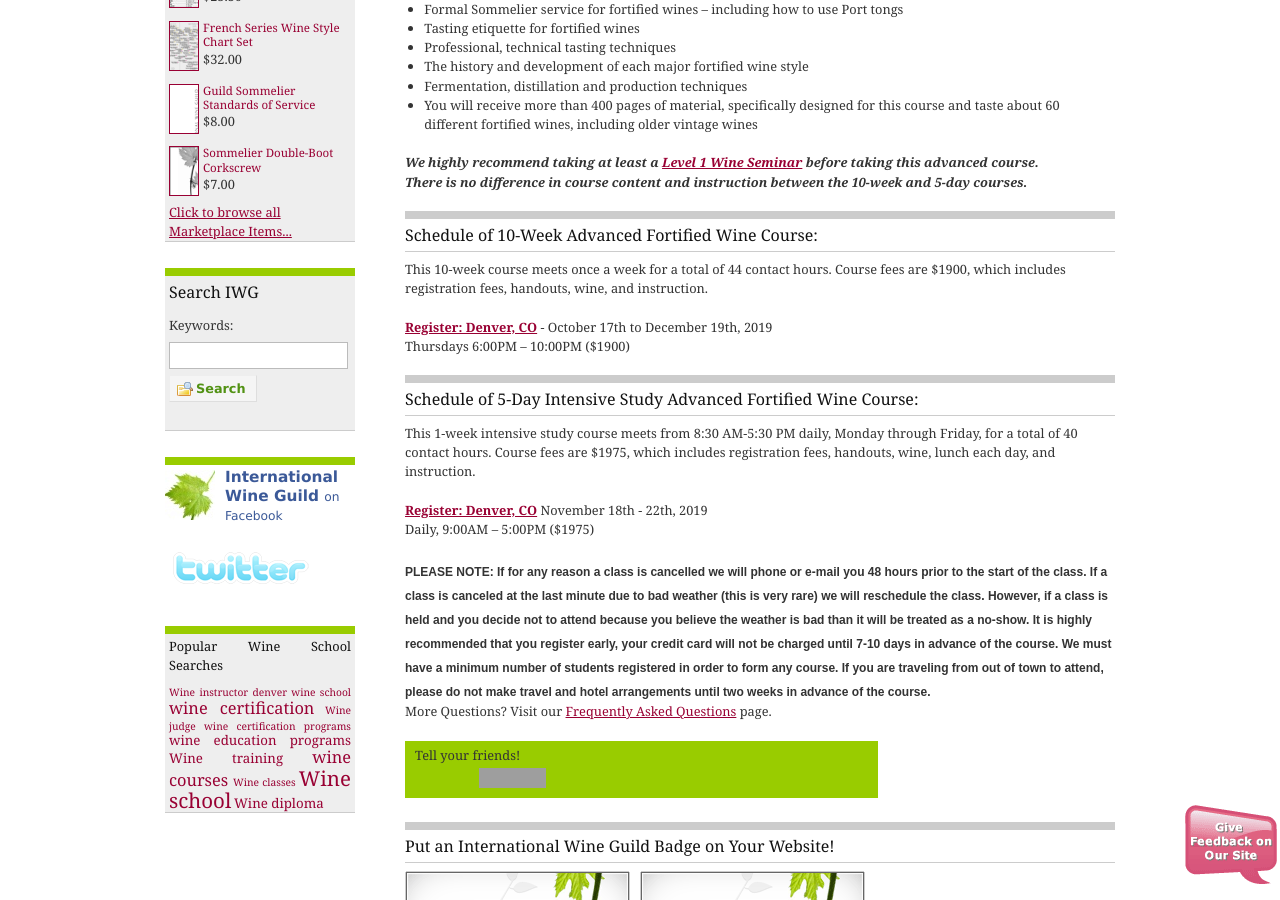
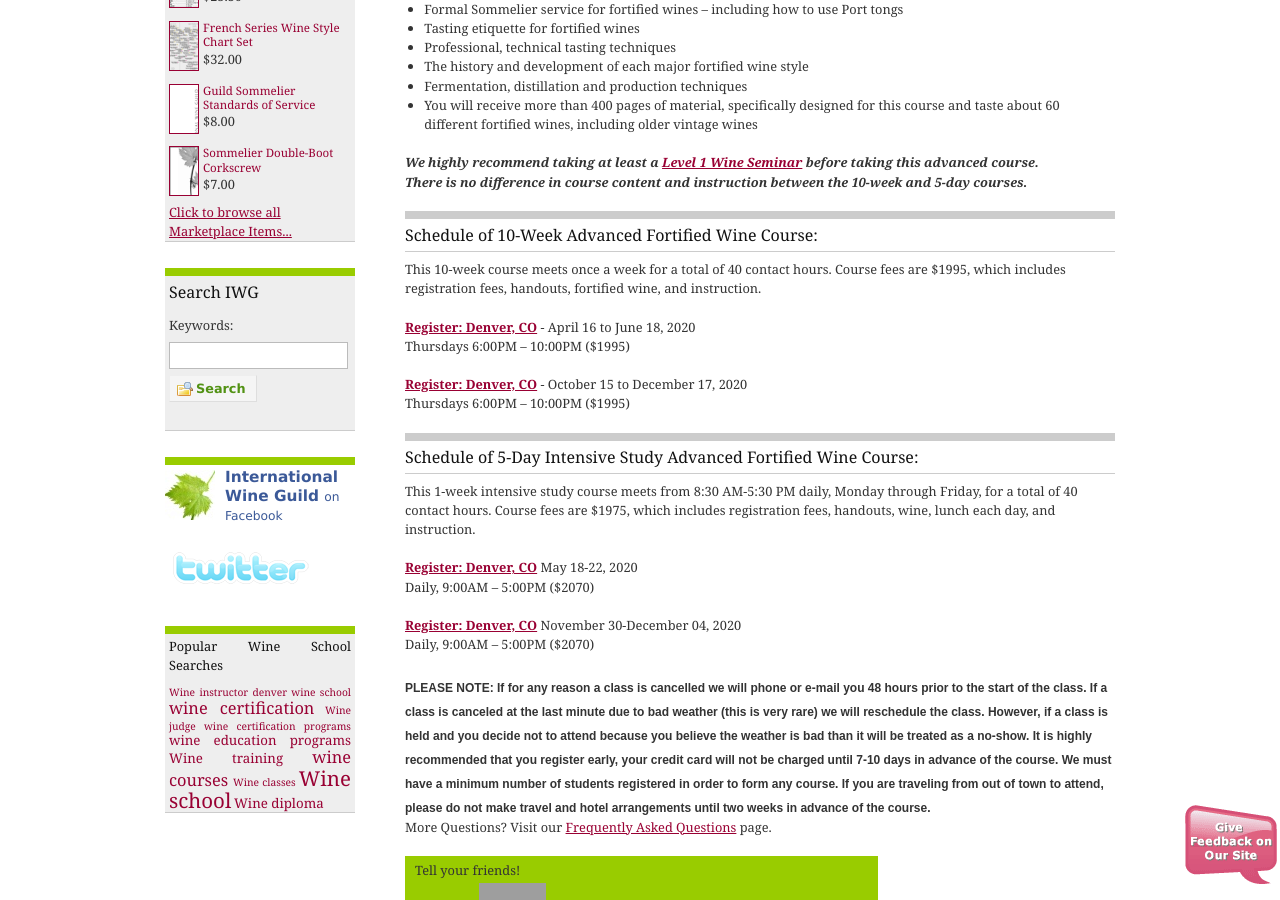
Before and after one commit to CKDev/internationalwineguild.com, a Jekyll site: the page built from advanced-fortified-wines.html, in a window 1280 px wide and 900 px high, scrolled down 1025 px. Built offline with Jekyll 4.4.1, drawn with Linux system fonts in a browser that asks for light colours; a script that is not in the unit is left out; comment, search, counter and statistics services are not loaded; grey boxes are pictures that could not be loaded.

Commit message:
Update advanced-fortified-wines.html

```diff
--- a/advanced-fortified-wines.html
+++ b/advanced-fortified-wines.html
@@ -43,12 +43,23 @@
 <p style="text-align: left;"><em><strong>We highly recommend taking at least a <a href="/guild-certification-seminar">Level 1 Wine Seminar</a>&nbsp;before taking this advanced course.&nbsp;</strong></em><br>
 <strong><em>There is no difference in course content and instruction between the 10-week and 5-day courses.</em></strong></p>
 <h2>Schedule of 10-Week Advanced Fortified Wine Course:</h2>
-<p>This 10-week course meets once a week for a total of 44 contact hours. Course fees are $1900, which includes registration fees, handouts, wine, and instruction.</p>
-<p><strong><a href="http://ww4.aitsafe.com/cf/add.cfm?userid=6714687&amp;product=Adv+Fortified+Wines+PM++-++10/17-12/19+2019&amp;price=1900&amp;return=www.internationalwineguild.com/advanced-fortified-wines">Register: Denver, CO</a>&nbsp;</strong>- October 17th to December 19th, 2019<br>
-Thursdays 6:00PM – 10:00PM ($1900)</p>
+<p>This 10-week course meets once a week for a total of 40 contact hours. Course fees are $1995, which includes registration fees, handouts, fortified wine, and instruction.</p>
+
+<p><strong><a href="http://ww4.aitsafe.com/cf/add.cfm?userid=6714687&amp;product=Adv+Fortified+Wines+PM++-++04/16 to 06/18,+2020&amp;price=1995&amp;return=www.internationalwineguild.com/advanced-fortified-wines">Register: Denver, CO</a>&nbsp;</strong>- April 16 to June 18, 2020<br>
+Thursdays 6:00PM – 10:00PM ($1995)</p>
+
+<p><strong><a href="http://ww4.aitsafe.com/cf/add.cfm?userid=6714687&amp;product=Adv+Fortified+Wines+PM++-++10/15 to 12/17,+2020&amp;price=1995&amp;return=www.internationalwineguild.com/advanced-fortified-wines">Register: Denver, CO</a>&nbsp;</strong>- October 15 to December 17, 2020<br>
+Thursdays 6:00PM – 10:00PM ($1995)</p>
+
 <h2>Schedule of 5-Day Intensive Study Advanced Fortified Wine Course:</h2>
+
 <p>This 1-week intensive study course meets from 8:30 AM-5:30 PM daily, Monday through Friday, for a total of 40 contact hours. Course fees are $1975, which includes registration fees, handouts, wine, lunch each day, and instruction.</p>
-<p><a class="ga-track" href="http://ww4.aitsafe.com/cf/add.cfm?userid=6714687&amp;product=Intensive+Study+Adv+Fortified+Wine+Denver++-++November+18+-22,+2019&amp;price=1975&amp;return=www.internationalwineguild.com/advanced-fortified-wines"><strong>Register: Denver, CO</strong></a> November 18th - 22th, 2019<br>
-Daily, 9:00AM&nbsp;–&nbsp;5:00PM ($1975)</p>
+
+<p><a class="ga-track" href="http://ww4.aitsafe.com/cf/add.cfm?userid=6714687&amp;product=Intensive+Study+Adv+Fortified+Wine+Denver++-++May+19+-22,+2020&amp;price=2070&amp;return=www.internationalwineguild.com/advanced-fortified-wines"><strong>Register: Denver, CO</strong></a> May 18-22, 2020<br>
+Daily, 9:00AM&nbsp;–&nbsp;5:00PM ($2070)</p>
+
+<p><a class="ga-track" href="http://ww4.aitsafe.com/cf/add.cfm?userid=6714687&amp;product=Intensive+Study+Adv+Fortified+Wine+Denver++-++November+30+December+04,+2020&amp;price=2070&amp;return=www.internationalwineguild.com/advanced-fortified-wines"><strong>Register: Denver, CO</strong></a> November 30-December 04, 2020<br>
+Daily, 9:00AM&nbsp;–&nbsp;5:00PM ($2070)</p>
+
 <p class="MsoNormal" style="margin: 0in 0in 0.0001pt; font-size: medium; font-family: Calibri, sans-serif;"><b><span style="font-size: 9pt; font-family: Arial, sans-serif;">PLEASE NOTE: If for any reason a class is cancelled we will phone or e-mail you 48 hours prior to the start of the class. If a class is canceled at the last minute due to bad weather (this is very rare) we will reschedule the class. However, if a class is held and you decide not to attend because you believe the weather is bad than it will be treated as a no-show. It is highly recommended that you register early, your credit card will not be charged until 7-10 days in advance of the course. We must have a minimum number of students registered in order to form any course. If you are traveling from out of town to attend, please do not make travel and hotel arrangements until two weeks in advance of the course.</span></b></p>
 <p class="MsoNormal" style="margin: 0in 0in 0.0001pt; font-size: medium; font-family: Calibri, sans-serif;"><span style="font-size: 9pt; font-family: Arial, sans-serif;"><o:p></o:p></span></p>
```
